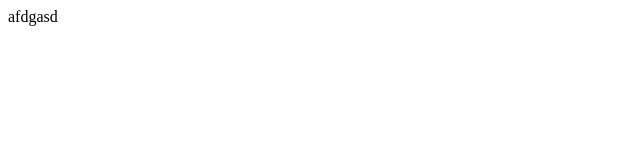
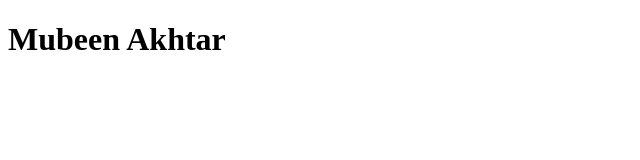
Before and after one commit to MubeenAkhtar/mubeenAkhtar.github.io, a plain HTML site: page Home.html in a window 1280 px wide. Shown: the whole page, without its empty margins (0-640 px from the left). Drawn offline with Linux system fonts and the light colour scheme.

Commit message:
Hello world

```diff
--- a/Home.html
+++ b/Home.html
@@ -7,6 +7,6 @@
     <title>Document</title>
 </head>
 <body>
-    afdgasd
+    <h1>Mubeen Akhtar</h1>
 </body>
 </html>
```
